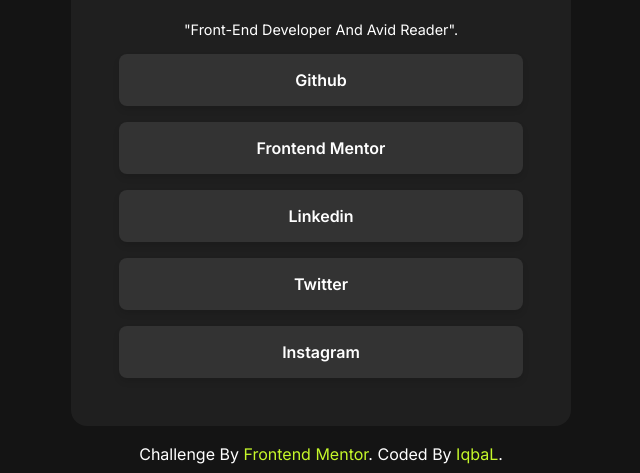
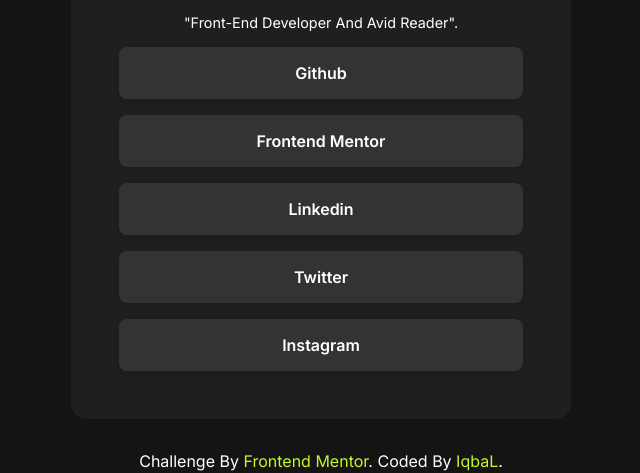
Before and after one commit to iqbal700/Social-link-profile, a plain HTML site: page index.html in a window 1280 px wide. Shown: the part 327-800 px from the top of the page, without its empty margins (319-959 px from the left). Drawn offline with Linux system fonts and the light colour scheme.

Commit message:
Modification on css

```diff
--- a/index.html
+++ b/index.html
@@ -9,7 +9,7 @@
 </head>
 
 <body>
-
+<main>
 <div class="card">
   <div class="card-upper">
     <img src="assets/images/avatar-jessica.jpeg" alt="logo">
@@ -32,5 +32,7 @@
     Coded by <a href="#">IqbaL</a>.
   </div>
 
+</main>
+
 </body>
 </html>
--- a/style.css
+++ b/style.css
@@ -29,6 +29,10 @@ html , body {
 }
 
 /* =====  card section starts here =====  */
+
+main {
+    text-align: center;
+}
 
 .card {
     background-color: var(--Grey-800);
@@ -107,9 +111,12 @@ html , body {
 /* == attribution ==  */
 .attribution {
     color: white;
+    margin-top: 2rem;
 }
 .attribution a {
     color: var(--Green);
+
+
 }
 
     /* === Responsive for mobile designed === */
```
